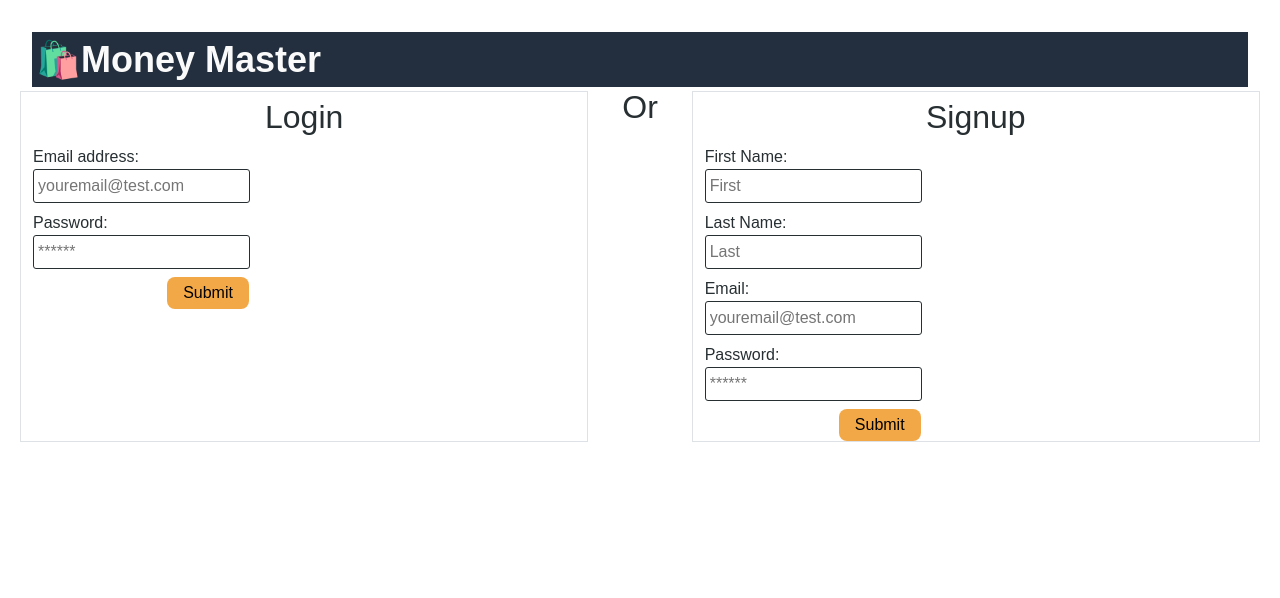
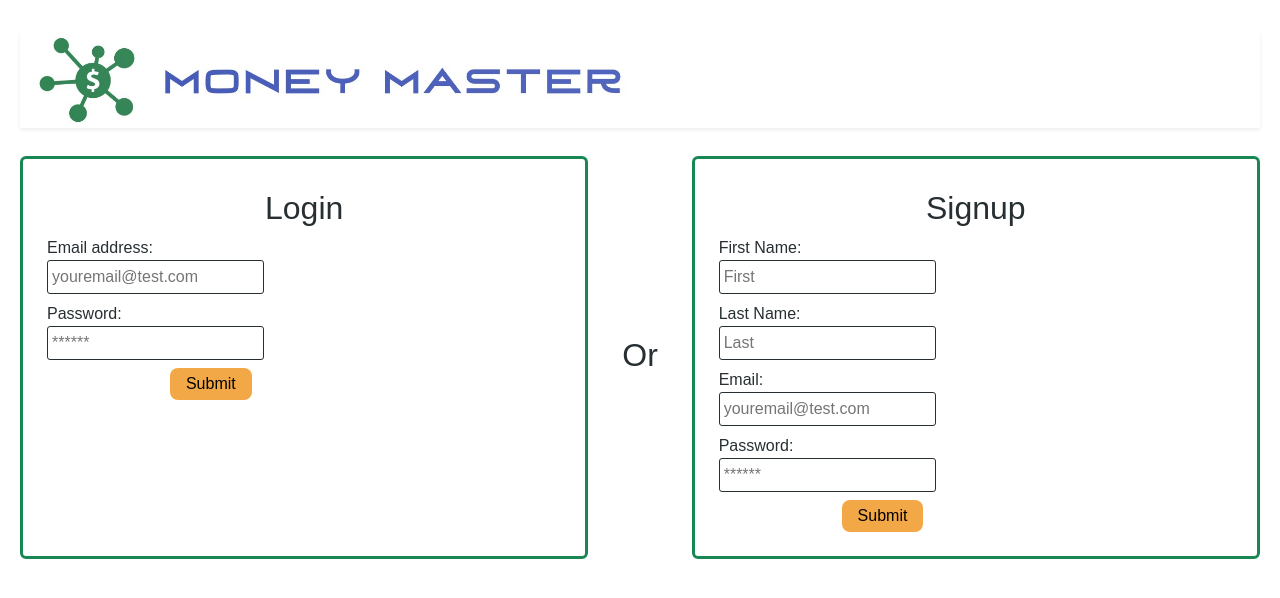
Before and after one commit to austinoler/budget_planner, a React (Vite) app in the folder client/: page / in a window 1280 px wide. Shown: the top 598 px of the page. Built offline with nearby package versions, Linux system fonts and the light colour scheme.

Commit message:
added logo image to header/ combined login & signup onto one page

```diff
--- a/client/src/components/Nav/index.jsx
+++ b/client/src/components/Nav/index.jsx
@@ -20,22 +20,19 @@ function Nav() {
           </li>
         </ul>
       );
+
     }
   }
 
   return (
-    <header className="flex-row px-1">
-      <h1>
-        <Link to="/">
-          <span role="img" aria-label="shopping bag">🛍️</span>
-          Money Master
-        </Link>
-      </h1>
-
-      <nav>
+    <div className="row shadow-sm mb-4">
+    <header className="col-6">
+      <img src="./src/assets/images/money-master-logo.jpeg" alt="Money Master Logo" className="w-100"></img>
+      <nav className="col-6">
         {showNavigation()}
       </nav>
     </header>
+    </div>
   );
 }
 
--- a/client/src/index.css
+++ b/client/src/index.css
@@ -80,11 +80,11 @@ a:hover {
 }
 
 header {
-  background: var(--primary);
+  background: white;
 }
 
 header a {
-  color: var(--light);
+  color: var(blue);
 }
 
 button {
@@ -106,14 +106,6 @@ button:hover {
 button[disabled] {
   cursor: default;
   opacity: .8;
-}
-
-img {
-  max-width: 100%;
-}
-
-span[role="img"] {
-  cursor: default;
 }
 
 form {
--- a/client/src/pages/Home.jsx
+++ b/client/src/pages/Home.jsx
@@ -19,7 +19,7 @@ const Home = () => {
     return (
       <div className="row">
         <Login/>
-        <h2 className= "col-1 text-center">Or</h2>
+        <h2 className= "col-1 align-self-center">Or</h2>
         <Signup/>
       </div>
       )
--- a/client/src/pages/Login.jsx
+++ b/client/src/pages/Login.jsx
@@ -30,7 +30,7 @@ function Login(props) {
   };
 
   return (
-    <div className="col border container my-1">
+    <div className="col border border-3 border-success rounded container my-1 p-4">
       <h2>Login</h2>
       <form onSubmit={handleFormSubmit}>
         <div className="flex-row space-between my-2">
@@ -55,7 +55,7 @@ function Login(props) {
         </div>
         {error ? (
           <div>
-            <p className="error-text">The provided credentials are incorrect</p>
+            <p className="error-text">Incorrect Login I</p>
           </div>
         ) : null}
         <div className="flex-row flex-end">
--- a/client/src/pages/Signup.jsx
+++ b/client/src/pages/Signup.jsx
@@ -31,7 +31,7 @@ function Signup(props) {
   };
 
   return (
-    <div className="col border container my-1">
+    <div className="col border border-3 border-success rounded container my-1 p-4">
       <h2>Signup</h2>
       <form onSubmit={handleFormSubmit}>
         <div className="flex-row space-between my-2">
```
Also changed, not shown: client/src/assets/images/money-master-logo.jpeg (added).
